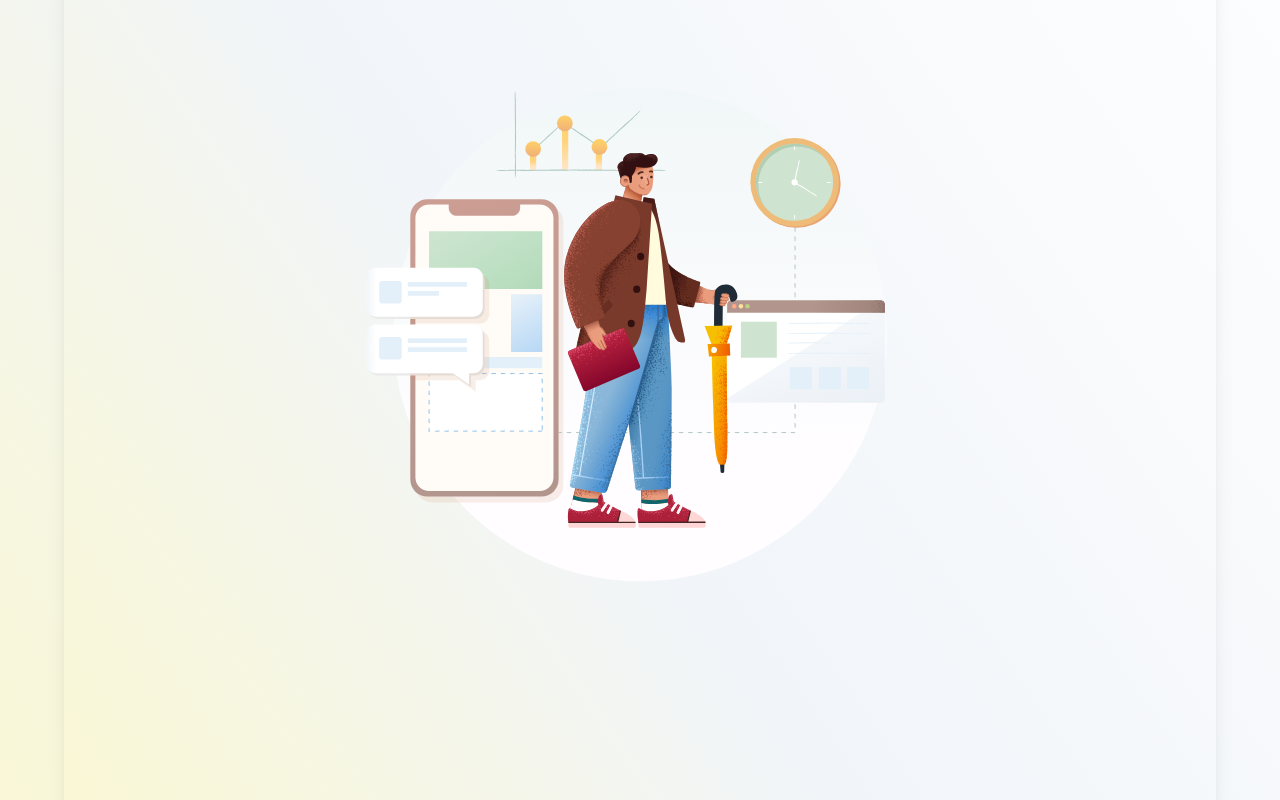
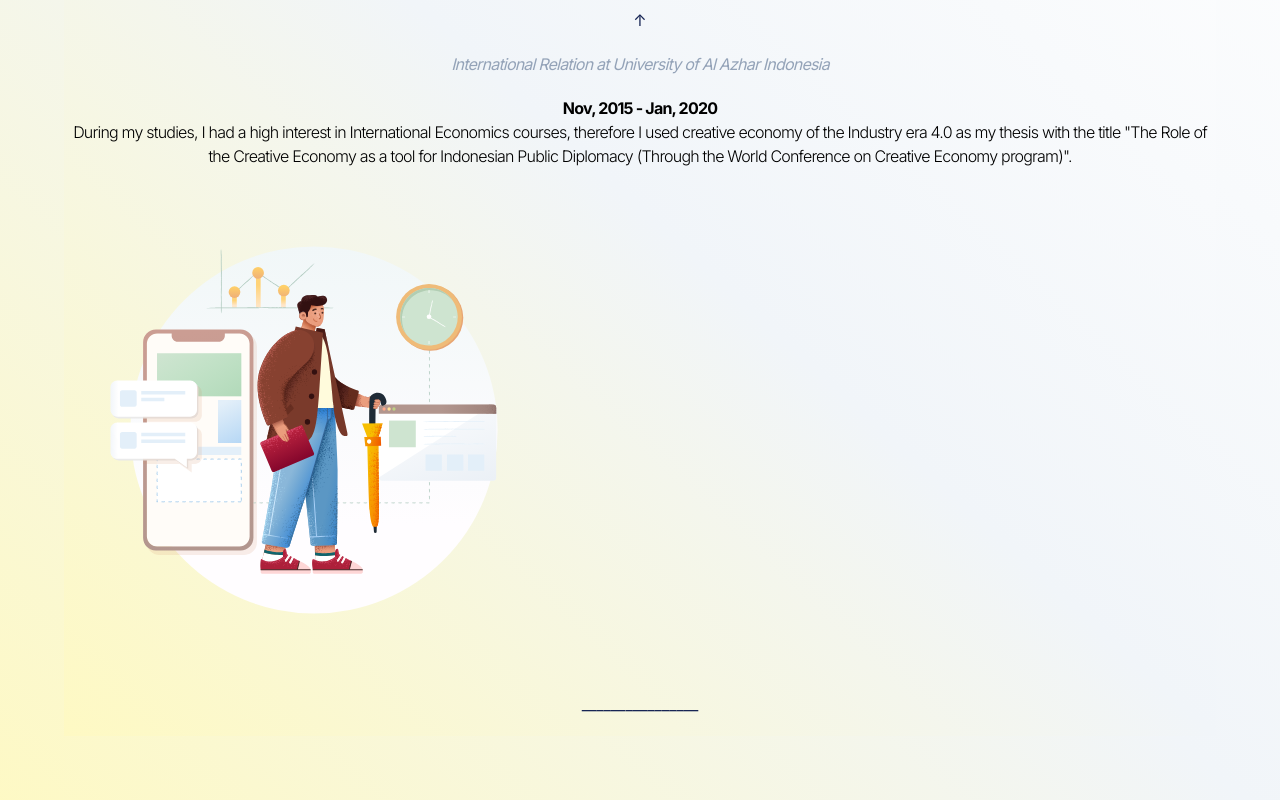
Before and after one commit to farizwrmn/Portofolio, a Next.js app: page /Education in a window 1280 px wide. Shown: the part 360-1160 px from the top of the page. Built offline with nearby package versions, Linux system fonts and the light colour scheme.

Commit message:
deploy vercel

```diff
--- a/src/app/Contact/page.tsx
+++ b/src/app/Contact/page.tsx
@@ -3,7 +3,7 @@ import Navbar from "@/components/Navbar";
 import Link from "next/link";
 import React from "react";
 
-const page = () => {
+const Page = () => {
   return (
     <Bounded className="bg-gradient-to-tr from-yellow-100 via-slate-100 to-white w-full">
       <div className="bg-gradient-to-tr from-yellow-100 via-slate-100 to-white h-1/2 w-full">
@@ -20,4 +20,4 @@ const page = () => {
   );
 };
 
-export default page;
+export default Page;
--- a/src/app/Education/page.tsx
+++ b/src/app/Education/page.tsx
@@ -3,7 +3,7 @@ import EduList from "@/components/EduList";
 import Navbar from "@/components/Navbar";
 import React from "react";
 
-const page = () => {
+const Page = () => {
   return (
     <Bounded className="bg-gradient-to-tr from-yellow-100 via-slate-100 to-white w-full">
       <div className="bg-gradient-to-tr from-yellow-100 via-slate-100 to-white h-1/2 w-full">
@@ -14,4 +14,4 @@ const page = () => {
   );
 };
 
-export default page;
+export default Page;
--- a/src/app/Skills/page.tsx
+++ b/src/app/Skills/page.tsx
@@ -12,7 +12,7 @@ import usePrefersReducedMotion from "@/hooks/ReducedMotion";
 import Bounded from "@/components/Bounded";
 import Link from "next/link";
 
-const page = () => {
+const Page = () => {
   const ProData = {
     labels: ["HTML", "CSS", "Typescript", "JavaScript"],
     datasets: [
@@ -121,4 +121,4 @@ const page = () => {
   );
 };
 
-export default page;
+export default Page;
--- a/src/components/EduList.tsx
+++ b/src/components/EduList.tsx
@@ -1,3 +1,4 @@
+import Image from "next/image";
 import Link from "next/link";
 import React from "react";
 
@@ -13,11 +14,6 @@ const EduList = () => {
       </div>
       <div></div>
       <div>
-        <img
-          src="/assets/svg/bootcamp.svg"
-          alt="final-project"
-          className="rounded-xl shadow-xl lg:p-60"
-        />
         <p className="text-slate-400 text-center italic mt-20 tracking-tighter mb-5">
           Purwadhika Full Stack Developer Bootcamp
         </p>
@@ -25,8 +21,8 @@ const EduList = () => {
           Jan, 2024 - Present
         </h3>
         <p className="tracking-tighter text-center font-light lg:mb-10">
-          Learn basic coding from Javascript's logic to Front End and Back End
-          using the latest curriculum that industry needs nowadays.
+          Learn basic coding from Javascript&apos;s logic to Front End and Back
+          End using the latest curriculum that industry needs nowadays.
         </p>
       </div>
       <div>
@@ -44,10 +40,17 @@ const EduList = () => {
         <p className="tracking-tighter text-center font-light lg:mb-10 mb-5">
           During my studies, I had a high interest in International Economics
           courses, therefore I used creative economy of the Industry era 4.0 as
-          my thesis with the title "The Role of the Creative Economy as a tool
-          for Indonesian Public Diplomacy (Through the World Conference on
-          Creative Economy program).
+          my thesis with the title &quot;The Role of the Creative Economy as a
+          tool for Indonesian Public Diplomacy (Through the World Conference on
+          Creative Economy program)&quot;.
         </p>
+        <Image
+          src="/assets/svg/bootcamp.svg"
+          alt="final-project"
+          className="rounded-xl"
+          width={500}
+          height={400}
+        />
         <h3 className="text-blue-950 mt-5 text-center p-5">________________</h3>
       </div>
     </>
--- a/src/components/Hero1.tsx
+++ b/src/components/Hero1.tsx
@@ -1,3 +1,4 @@
+import Image from "next/image";
 import React from "react";
 
 const Hero1 = () => {
@@ -8,7 +9,12 @@ const Hero1 = () => {
         with creative yet simple web design and development!
       </h3>
       <div className="xl:flex xl:justify-center xl:w-80 xl:h-300">
-        <img src="/assets/images/boost.svg" alt="business" />
+        <Image
+          src="/assets/images/boost.svg"
+          alt="business"
+          height={300}
+          width={300}
+        />
       </div>
     </div>
   );
--- a/src/components/Services.tsx
+++ b/src/components/Services.tsx
@@ -40,7 +40,7 @@ const Services = () => {
         <h1 className="text-3xl text-center text-blue-950 tracking-tighter">
           These are the services I provide the most
         </h1>
-        <img
+        <Image
           src="/assets/svg/arrow.svg"
           alt="down-arrow"
           width={50}
```
